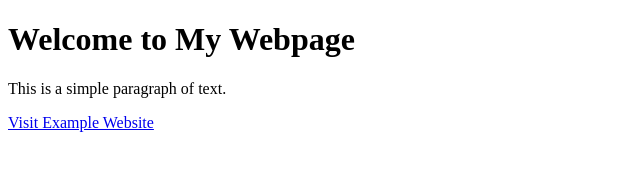
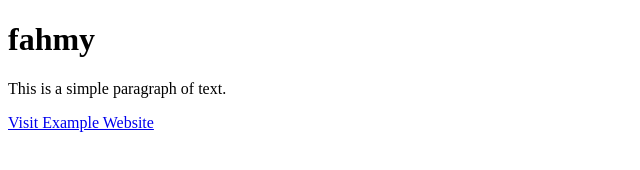
Before and after one commit to fahmycader/dr, a plain HTML site: page index.html in a window 1280 px wide. Shown: the whole page, without its empty margins (0-640 px from the left). Drawn offline with Linux system fonts and the light colour scheme.

Commit message:
Initial commit

```diff
--- a/index.html
+++ b/index.html
@@ -4,7 +4,7 @@
     <title>My First Webpage</title>
 </head>
 <body>
-    <h1>Welcome to My Webpage</h1>
+    <h1>fahmy</h1>
     <p>This is a simple paragraph of text.</p>
     <a href="https://www.example.com">Visit Example Website</a>
 </body>
```
